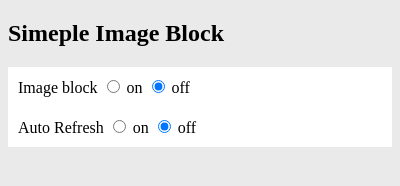
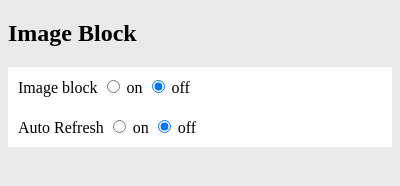
Before and after one commit to devsurimlee/chrome_extension, a browser extension: page view/popup.html in a window 400 px wide. Drawn offline with Linux system fonts and the light colour scheme.

Commit message:
fix: 팝업 오타 수정

```diff
--- a/view/popup.html
+++ b/view/popup.html
@@ -7,7 +7,7 @@
 
 </head>
 <body>
-<h2>Simeple Image Block</h2>
+<h2>Image Block</h2>
 
 
 <div>
```
